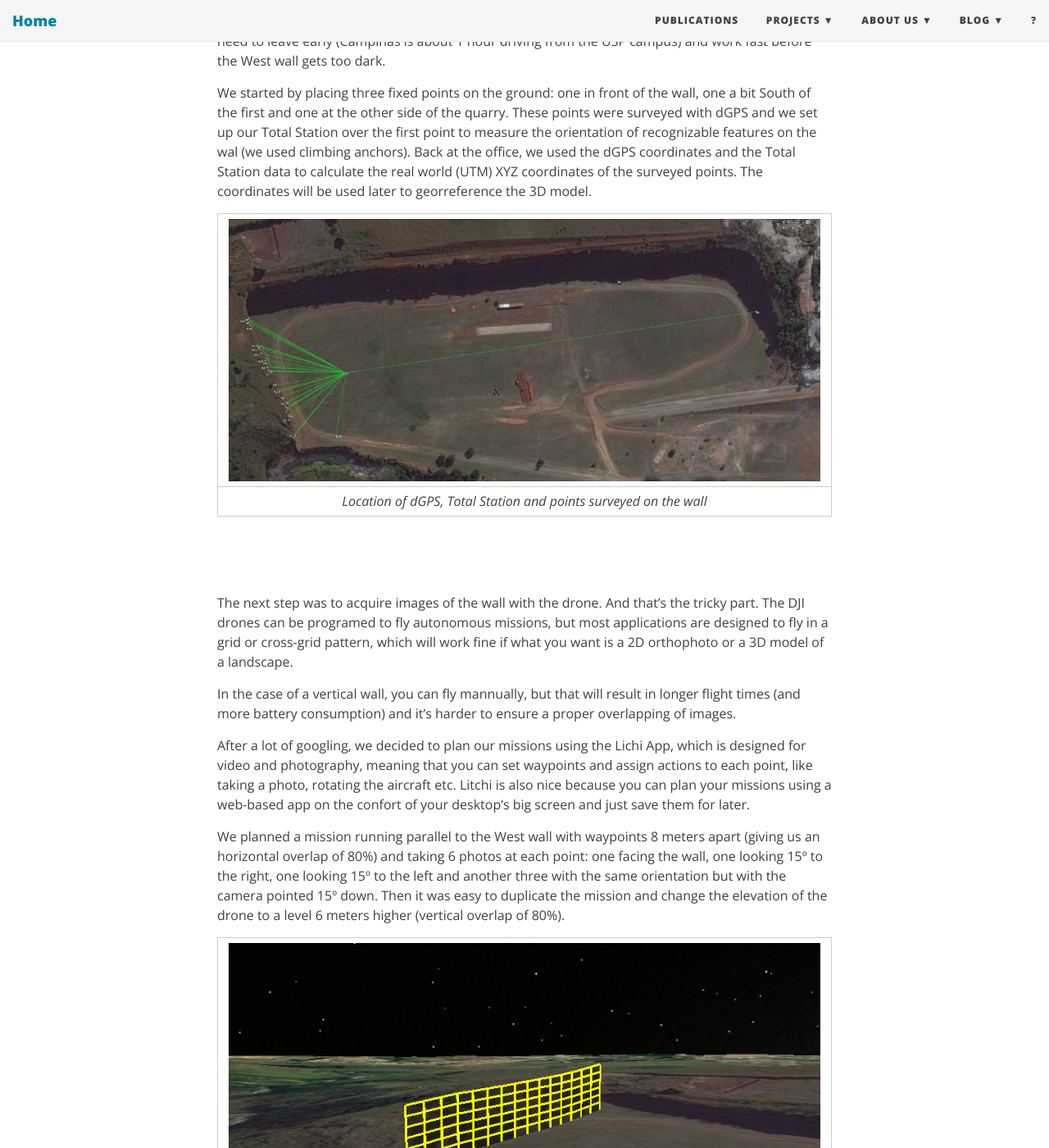
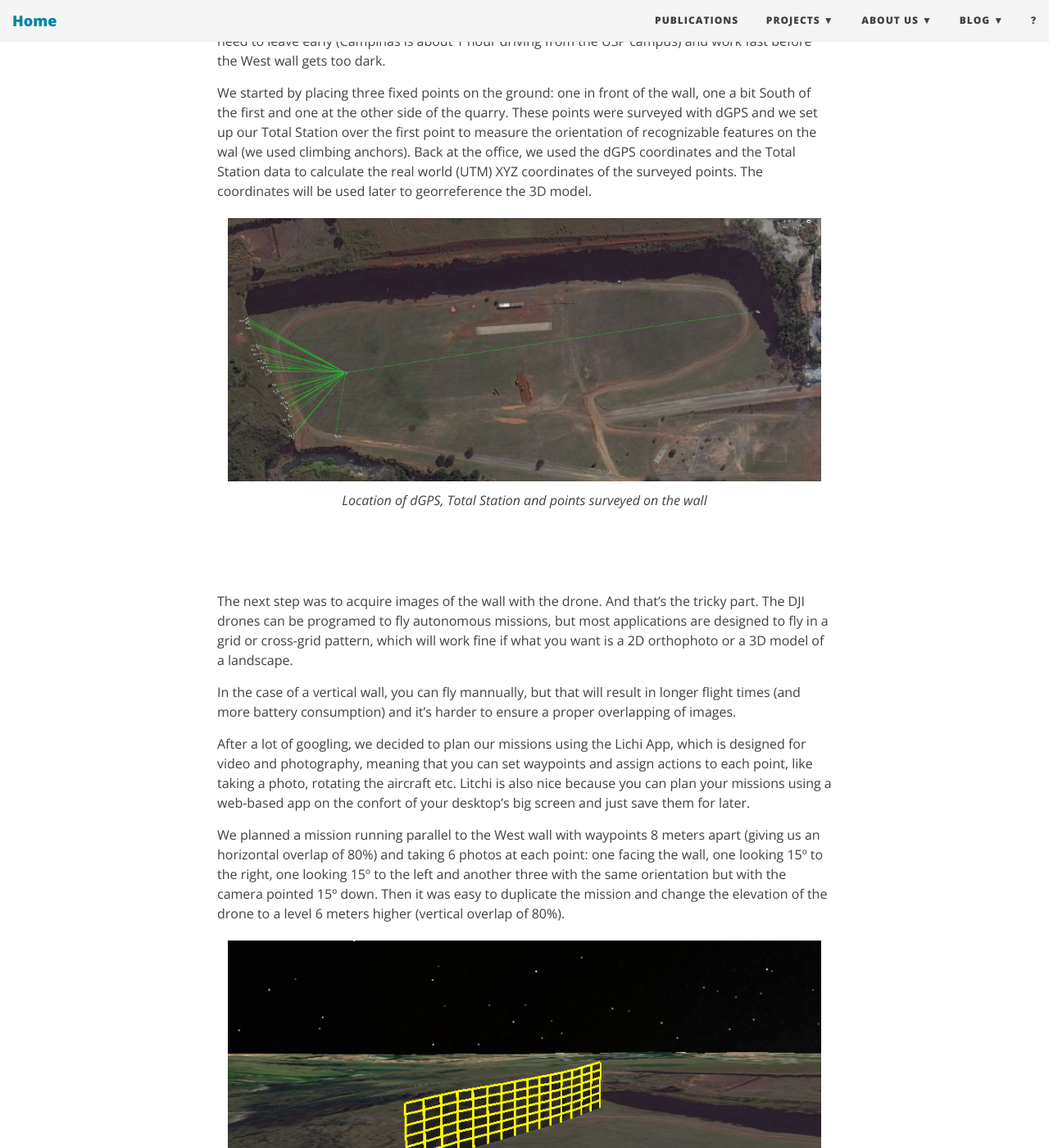
Before and after one commit to SPAMLab/SPAMLab.github.io, a Jekyll site: the page built from _posts/2018-04-24-garcia_lichi.md, in a window 1280 px wide and 1400 px high, scrolled down 498 px. Shown: the whole window at 82% size. Built offline with Jekyll 4.4.1, drawn with Linux system fonts in a browser that asks for light colours; nearby versions of some CDN libraries.

Commit message:
added table-borderless

```diff
--- a/_posts/2018-04-24-garcia_lichi.md
+++ b/_posts/2018-04-24-garcia_lichi.md
@@ -20,6 +20,7 @@ We started by placing three fixed points on the ground: one in front of the wall
 | ![totalstation]({{site.baseurl}}/img/total_station.jpg) |
 |:--:|
 | *Location of dGPS, Total Station and points surveyed on the wall* |
+{: .table-borderless}
 
 &nbsp;
 
@@ -36,6 +37,7 @@ We planned a mission running parallel to the West wall with waypoints 8 meters a
 | ![gearth]({{site.baseurl}}/img/gearth_3d.png) |
 |:--:|
 | *Missions planned with Litchi* |
+{: .table-borderless}
 
 &nbsp;
 
@@ -46,6 +48,7 @@ In the end, we collected about 450 pictures of the wall and processed with Photo
 |![solid]({{site.baseurl}}/img/garcia_high_solid.jpg)|
 |:--:|
 | *3D model, solid view* |
+{: .table-borderless}
 
 &nbsp;
 
@@ -55,6 +58,7 @@ In the end, we collected about 450 pictures of the wall and processed with Photo
 | ![texture]({{site.baseurl}}/img/garcia_high_texture.jpg)|
 |:--:|
 | *3D model, textured* |
+{: .table-borderless}
 
 <!-- &nbsp;
 
--- a/css/main.css
+++ b/css/main.css
@@ -662,6 +662,13 @@ table tr td :last-child {
   margin-bottom: 0;
 }
 
+.table-borderless th,
+.table-borderless td,
+.table-borderless thead th,
+.table-borderless tbody + tbody {
+  border: 0;
+  border-top: hidden;
+}
 /* --- Code blocks --- */
 
 pre {
```
Also changed, not shown: _posts/2019-01-21-wsgdb.md (+1 -2 lines).
